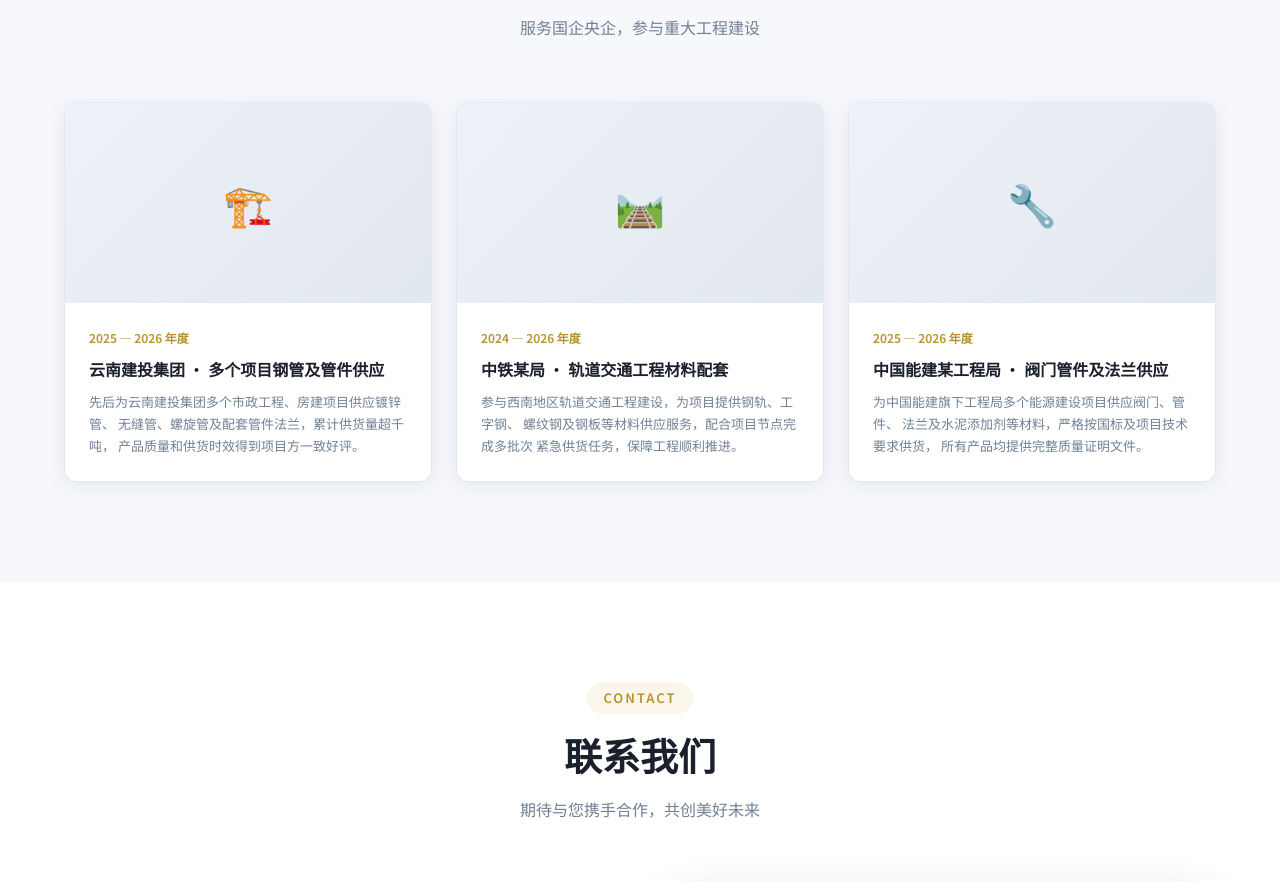
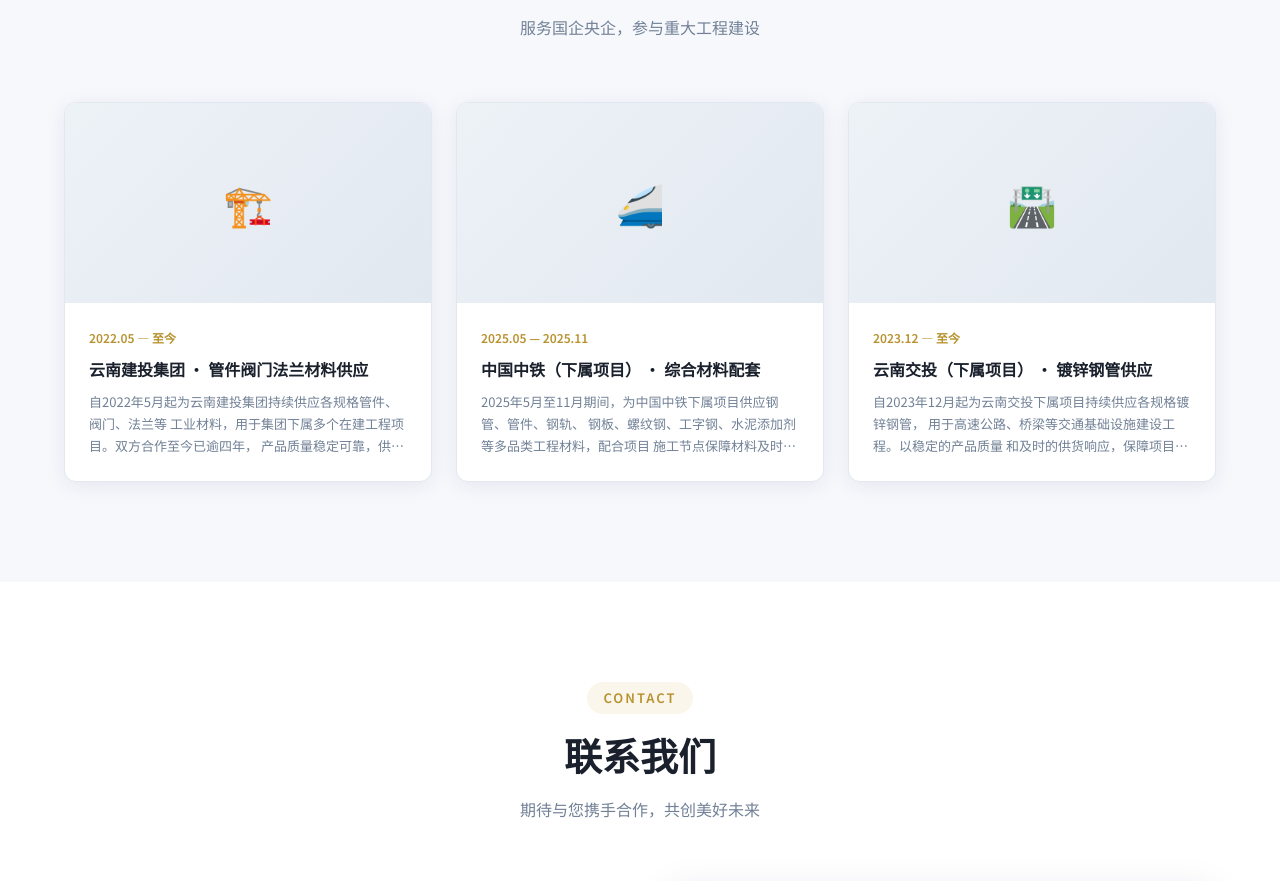
Before and after one commit to YiLiTian2022524/yilintian, a plain HTML site: page index.html in a window 1280 px wide. Shown: the part 3961-4842 px from the top of the page. Drawn offline with Linux system fonts and the light colour scheme.

Commit message:
Update cooperation cases with accurate client info

```diff
--- a/index.html
+++ b/index.html
@@ -278,38 +278,38 @@
       <article class="news-card reveal">
         <div class="news-image">🏗️</div>
         <div class="news-body">
-          <div class="news-date">2025 — 2026 年度</div>
-          <h4>云南建投集团 · 多个项目钢管及管件供应</h4>
+          <div class="news-date">2022.05 — 至今</div>
+          <h4>云南建投集团 · 管件阀门法兰材料供应</h4>
           <p>
-            先后为云南建投集团多个市政工程、房建项目供应镀锌管、
-            无缝管、螺旋管及配套管件法兰，累计供货量超千吨，
-            产品质量和供货时效得到项目方一致好评。
+            自2022年5月起为云南建投集团持续供应各规格管件、阀门、法兰等
+            工业材料，用于集团下属多个在建工程项目。双方合作至今已逾四年，
+            产品质量稳定可靠，供应及时高效，赢得项目方长期信赖。
           </p>
         </div>
       </article>
 
       <article class="news-card reveal">
-        <div class="news-image">🛤️</div>
+        <div class="news-image">🚄</div>
         <div class="news-body">
-          <div class="news-date">2024 — 2026 年度</div>
-          <h4>中铁某局 · 轨道交通工程材料配套</h4>
+          <div class="news-date">2025.05 — 2025.11</div>
+          <h4>中国中铁（下属项目） · 综合材料配套</h4>
           <p>
-            参与西南地区轨道交通工程建设，为项目提供钢轨、工字钢、
-            螺纹钢及钢板等材料供应服务，配合项目节点完成多批次
-            紧急供货任务，保障工程顺利推进。
+            2025年5月至11月期间，为中国中铁下属项目供应钢管、管件、钢轨、
+            钢板、螺纹钢、工字钢、水泥添加剂等多品类工程材料，配合项目
+            施工节点保障材料及时到位，圆满完成阶段性供货任务。
           </p>
         </div>
       </article>
 
       <article class="news-card reveal">
-        <div class="news-image">🔧</div>
+        <div class="news-image">🛣️</div>
         <div class="news-body">
-          <div class="news-date">2025 — 2026 年度</div>
-          <h4>中国能建某工程局 · 阀门管件及法兰供应</h4>
+          <div class="news-date">2023.12 — 至今</div>
+          <h4>云南交投（下属项目） · 镀锌钢管供应</h4>
           <p>
-            为中国能建旗下工程局多个能源建设项目供应阀门、管件、
-            法兰及水泥添加剂等材料，严格按国标及项目技术要求供货，
-            所有产品均提供完整质量证明文件。
+            自2023年12月起为云南交投下属项目持续供应各规格镀锌钢管，
+            用于高速公路、桥梁等交通基础设施建设工程。以稳定的产品质量
+            和及时的供货响应，保障项目材料需求，合作持续至今。
           </p>
         </div>
       </article>
```
